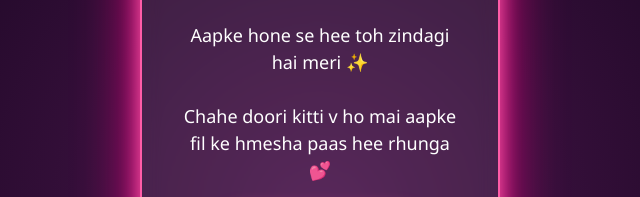
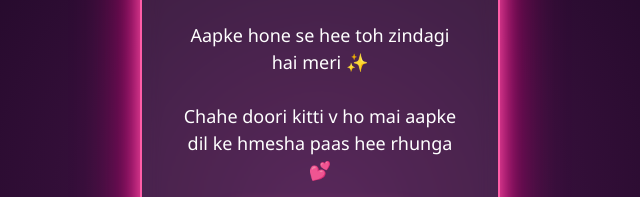
Before and after one commit to reyanfrr/love, a plain HTML site: page index.html in a window 1280 px wide. Shown: the part 185-382 px from the top of the page, 320-960 px from the left. Drawn offline with Linux system fonts and the light colour scheme.

Commit message:
Fix HTML encoding issues in index.html

```diff
--- a/index.html
+++ b/index.html
@@ -211,7 +211,7 @@ Aapke hone se hee toh zindagi hai meri ✨
 
 <br><br>
 
-Chahe doori kitti v ho mai aapke fil ke hmesha paas hee rhunga 💕
+Chahe doori kitti v ho mai aapke dil ke hmesha paas hee rhunga 💕
 
 </div>
 
```
